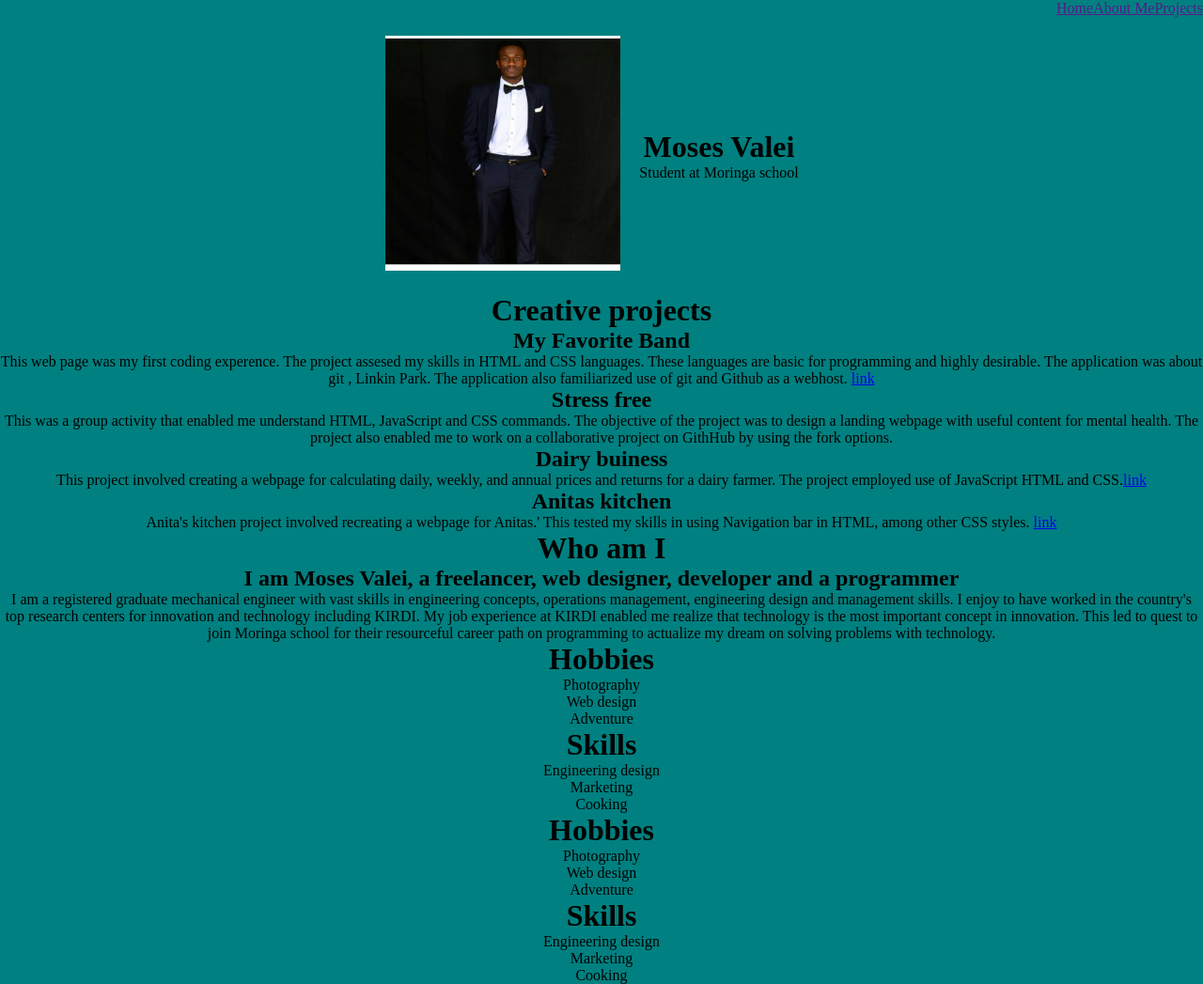
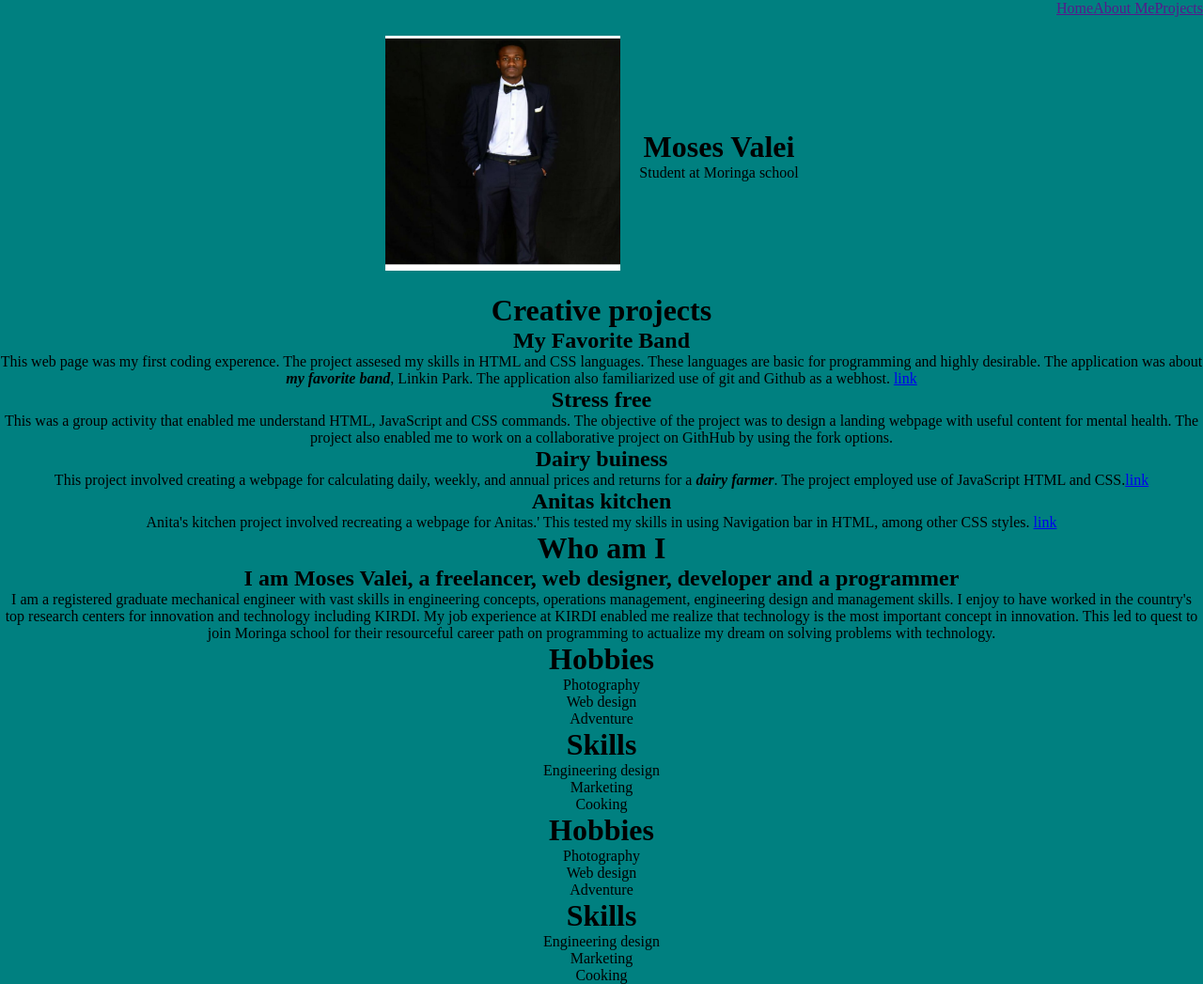
Before and after one commit to Mosesvalei/Portfolio-Landing-Page, a plain HTML site: page index.html in a window 1280 px wide. Shown: the whole page at 94% size. Drawn offline with Linux system fonts and the light colour scheme.

Commit message:
added strong tags

```diff
--- a/index.html
+++ b/index.html
@@ -34,7 +34,7 @@
                 <h2>My Favorite Band</h2>
                 <p>This web page was my first coding experence. The project assesed my skills in HTML and CSS languages.
                     These languages are basic for programming and highly desirable.
-                    The application was about git , Linkin Park.
+                    The application was about <strong> <em>my favorite band</em></strong>, Linkin Park.
                     The application also familiarized use of git and Github as a webhost. <a href="https://mosesvalei.github.io/My-favorite-Band/" target="_blank">link</a></p>
                 <h2>Stress free</h2>
                 <p>This was a group activity that enabled me understand HTML, JavaScript and CSS commands.
@@ -42,7 +42,7 @@
                     The project also enabled me to work on a collaborative project on GithHub by using the fork options.
                 </p>
                 <h2>Dairy buiness</h2>
-                <p> This project involved creating a webpage for calculating daily, weekly, and annual prices and returns for a dairy farmer.
+                <p> This project involved creating a webpage for calculating daily, weekly, and annual prices and returns for a <strong> <em>dairy farmer</em></strong>.
                     The project employed use of JavaScript HTML and CSS.<a href="https://mosesvalei.github.io/Dairy-Business/" target="_blank">link</a> </p>
                 <h2>Anitas kitchen</h2>
                 <p>Anita's kitchen project involved recreating a webpage for Anitas.' This tested my skills in using Navigation bar in HTML, among other CSS styles. <a href="https://mosesvalei.github.io/Anitas-Kitchen/" target="_blank">link</a> </p>
```
